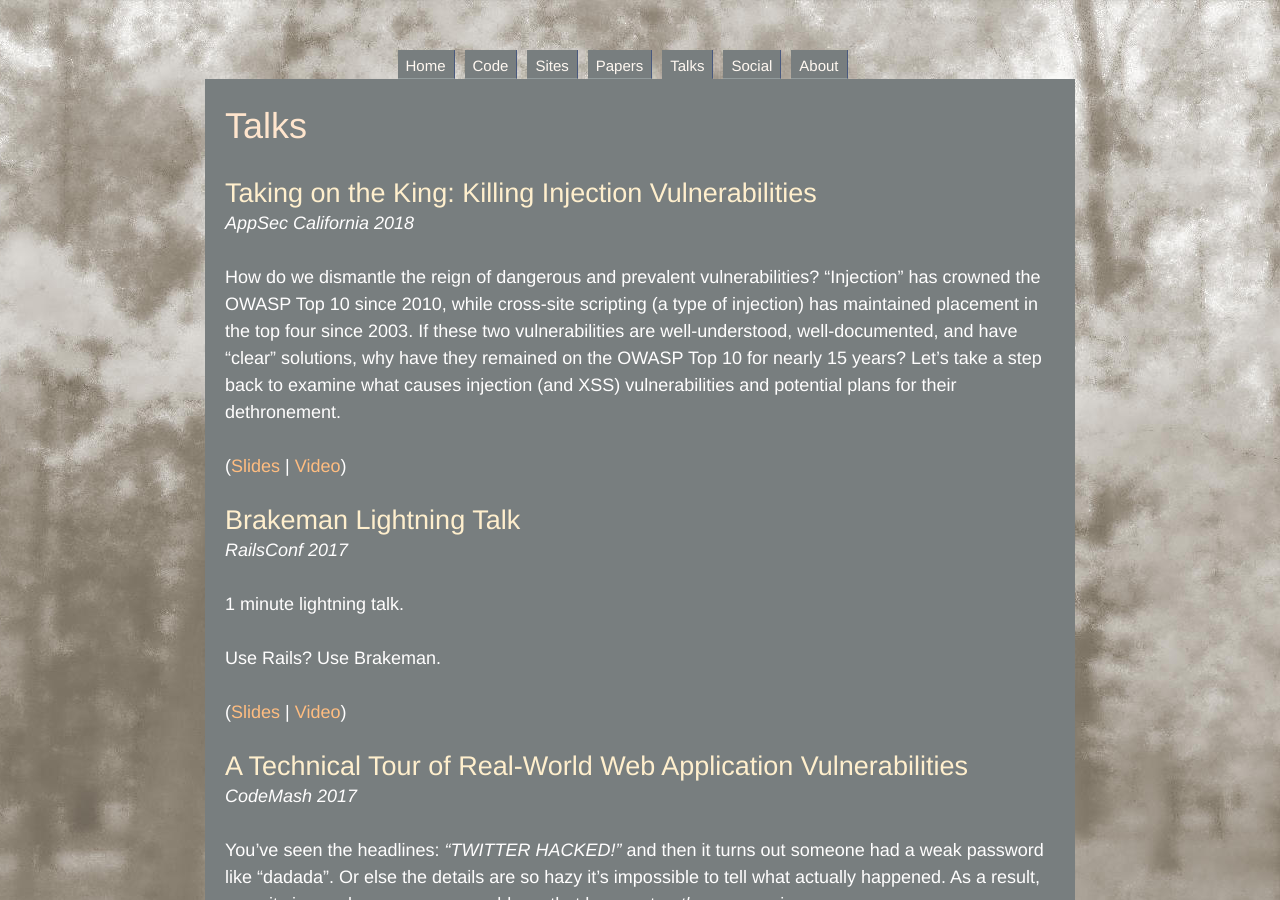
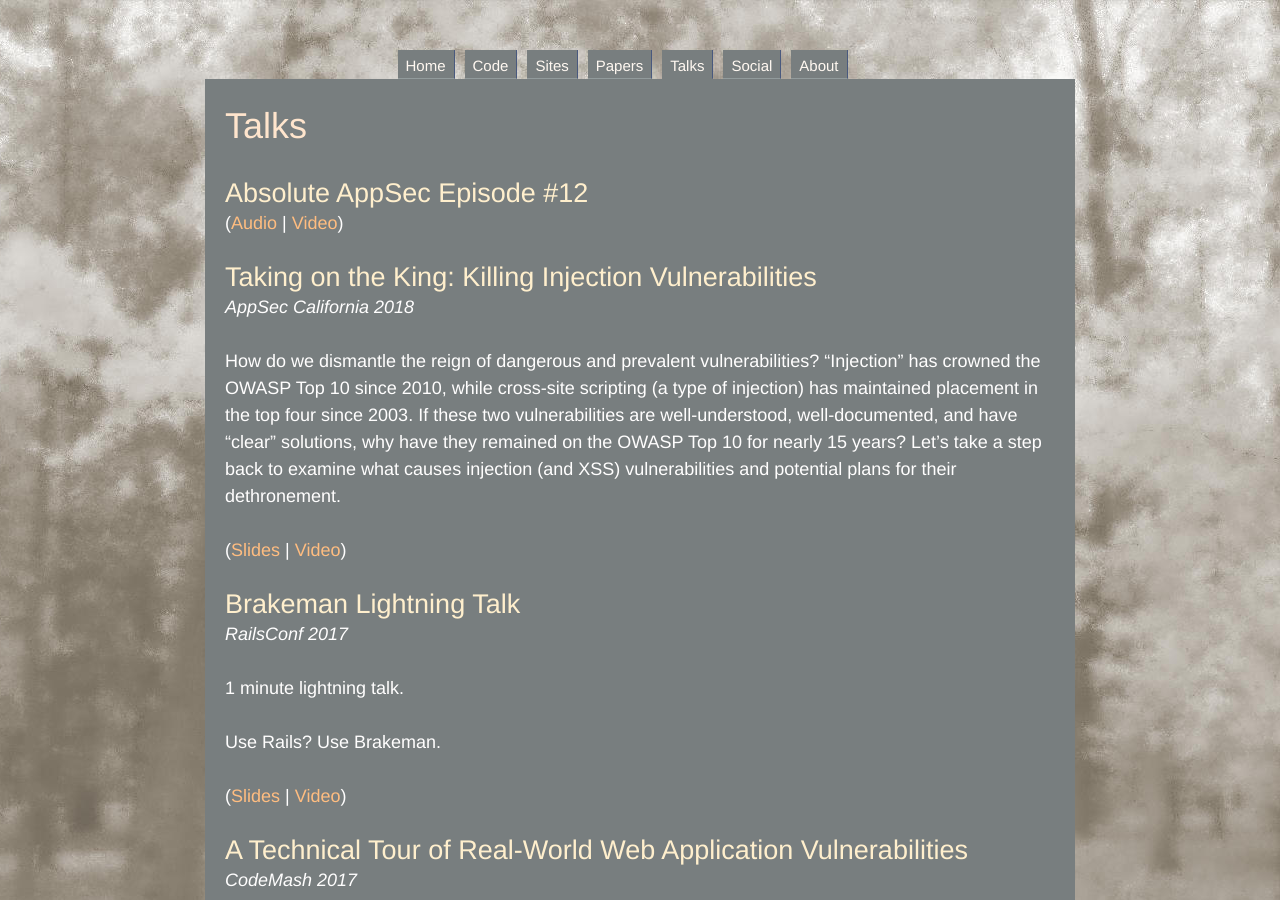
Before and after one commit to presidentbeef/personal-site, a Jekyll site: the page built from talks/index.md, in a window 1280 px wide and 900 px high. Built offline with Jekyll 4.4.1, drawn with Linux system fonts in a browser that asks for light colours.

Commit message:
Add Absolute AppSec link

```diff
--- a/talks/index.md
+++ b/talks/index.md
@@ -4,6 +4,10 @@
 ---
 
 ## Talks
+
+### Absolute AppSec Episode #12
+
+([Audio](https://absoluteappsec.com/episodes/Absolute_AppSec_Ep_12.mp3) \| [Video](https://youtu.be/few9AN1zwPE))
 
 ### Taking on the King: Killing Injection Vulnerabilities
 _AppSec California 2018_
```
